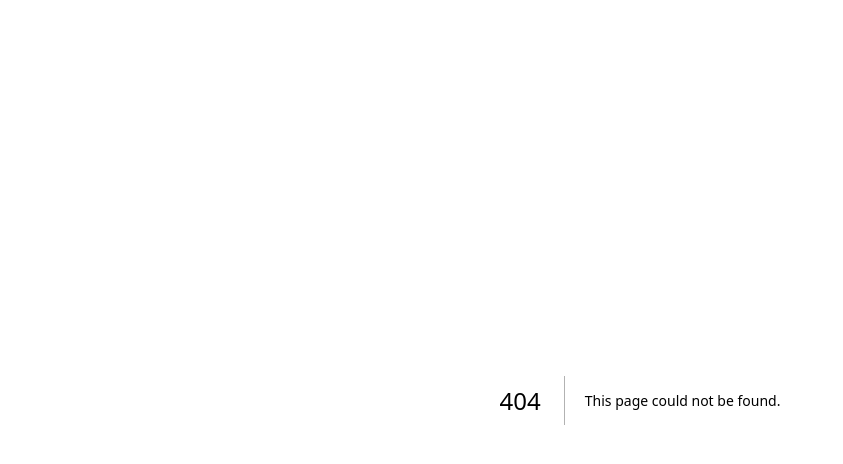
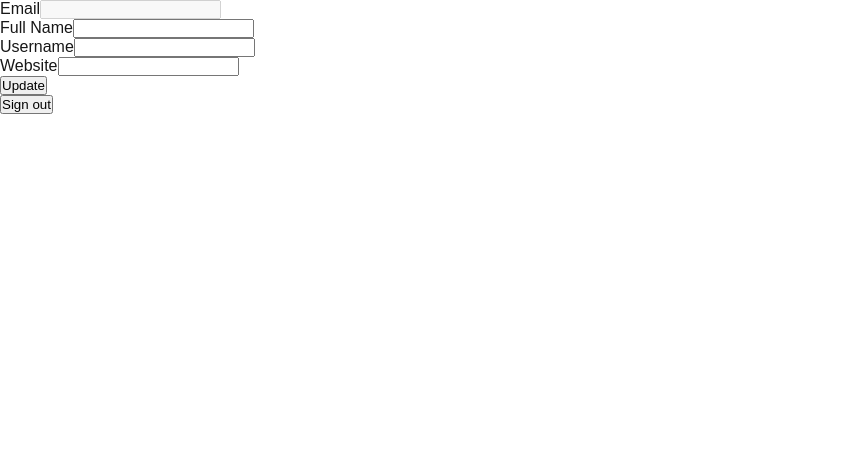
Before and after one commit to deefyy/mines-gambling-game, a Next.js app: page /account in a window 1280 px wide. Before the commit this address had no page. Shown: the top 464 px of the page, without its empty margins (0-843 px from the left). Built offline with nearby package versions, Linux system fonts and the light colour scheme; no server answers; the database is empty.

Commit message:
Added basic auth

```diff
--- /dev/null
+++ b/app/account/account-form.js
@@ -0,0 +1,118 @@
+'use client'
+import { useCallback, useEffect, useState } from 'react'
+import { createClient } from '@/utils/supabase/client'
+
+export default function AccountForm({ user }) {
+  const supabase = createClient()
+  const [loading, setLoading] = useState(true)
+  const [fullname, setFullname] = useState(null)
+  const [username, setUsername] = useState(null)
+  const [website, setWebsite] = useState(null)
+  const [avatar_url, setAvatarUrl] = useState(null)
+
+  const getProfile = useCallback(async () => {
+    try {
+      setLoading(true)
+
+      const { data, error, status } = await supabase
+        .from('profiles')
+        .select(`full_name, username, website, avatar_url`)
+        .eq('id', user?.id)
+        .single()
+
+      if (error && status !== 406) {
+        throw error
+      }
+
+      if (data) {
+        setFullname(data.full_name)
+        setUsername(data.username)
+        setWebsite(data.website)
+        setAvatarUrl(data.avatar_url)
+      }
+    } catch (error) {
+      alert('Error loading user data!')
+    } finally {
+      setLoading(false)
+    }
+  }, [user, supabase])
+
+  useEffect(() => {
+    getProfile()
+  }, [user, getProfile])
+
+  async function updateProfile({ username, website, avatar_url }) {
+    try {
+      setLoading(true)
+
+      const { error } = await supabase.from('profiles').upsert({
+        id: user?.id,
+        full_name: fullname,
+        username,
+        website,
+        avatar_url,
+        updated_at: new Date().toISOString(),
+      })
+      if (error) throw error
+      alert('Profile updated!')
+    } catch (error) {
+      alert('Error updating the data!')
+    } finally {
+      setLoading(false)
+    }
+  }
+
+  return (
+    <div className="form-widget">
+      <div>
+        <label htmlFor="email">Email</label>
+        <input id="email" type="text" value={user?.email} disabled />
+      </div>
+      <div>
+        <label htmlFor="fullName">Full Name</label>
+        <input
+          id="fullName"
+          type="text"
+          value={fullname || ''}
+          onChange={(e) => setFullname(e.target.value)}
+        />
+      </div>
+      <div>
+        <label htmlFor="username">Username</label>
+        <input
+          id="username"
+          type="text"
+          value={username || ''}
+          onChange={(e) => setUsername(e.target.value)}
+        />
+      </div>
+      <div>
+        <label htmlFor="website">Website</label>
+        <input
+          id="website"
+          type="url"
+          value={website || ''}
+          onChange={(e) => setWebsite(e.target.value)}
+        />
+      </div>
+
+      <div>
+        <button
+          className="button primary block"
+          onClick={() => updateProfile({ fullname, username, website, avatar_url })}
+          disabled={loading}
+        >
+          {loading ? 'Loading ...' : 'Update'}
+        </button>
+      </div>
+
+      <div>
+        <form action="/auth/signout" method="post">
+          <button className="button block" type="submit">
+            Sign out
+          </button>
+        </form>
+      </div>
+    </div>
+  )
+}
--- /dev/null
+++ b/app/account/page.js
@@ -0,0 +1,12 @@
+import AccountForm from './account-form'
+import { createClient } from '@/utils/supabase/server'
+
+export default async function Account() {
+  const supabase = await createClient()
+
+  const {
+    data: { user },
+  } = await supabase.auth.getUser()
+
+  return <AccountForm user={user} />
+}
--- /dev/null
+++ b/app/error/page.js
@@ -0,0 +1,3 @@
+export default function ErrorPage() {
+    return <p>Sorry, something went wrong</p>
+}
```
Also changed, not shown: app/auth/confirm/route.js (added, +34 -0 lines), app/auth/signout/route.js (added, +21 -0 lines), app/login/actions.js (added, +44 -0 lines), app/login/page.js (added, +14 -0 lines).
